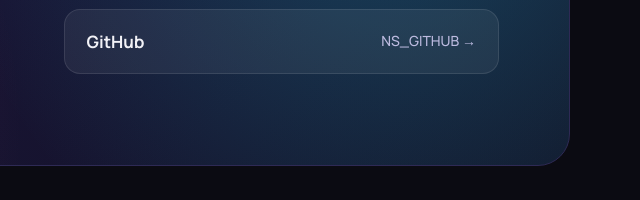
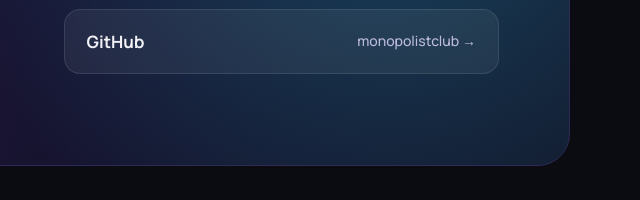
Before and after one commit to monopolistclub/monopolistclub.github.io, a plain HTML site: page index.html in a window 1280 px wide. Shown: the part 5188-5388 px from the top of the page, 640-1280 px from the left. Drawn offline with Linux system fonts and the light colour scheme; a web font is replaced by a local one.

Commit message:
Add GitHub contact
Co-Authored-By: Claude Opus 5.5 <noreply@anthropic.com>

```diff
--- a/index.html
+++ b/index.html
@@ -301,7 +301,7 @@ footer .wrap{display:flex;justify-content:space-between;flex-wrap:wrap;gap:10px}
       </div>
       <div class="links">
         <a href="https://t.me/akashredder" target="_blank" rel="noopener">Telegram <span>@akashredder →</span></a>
-        <a href="https://github.com/NS_GITHUB" target="_blank" rel="noopener">GitHub <span>NS_GITHUB →</span></a>
+        <a href="https://github.com/monopolistclub" target="_blank" rel="noopener">GitHub <span>monopolistclub →</span></a>
       </div>
     </div>
   </div>
```
